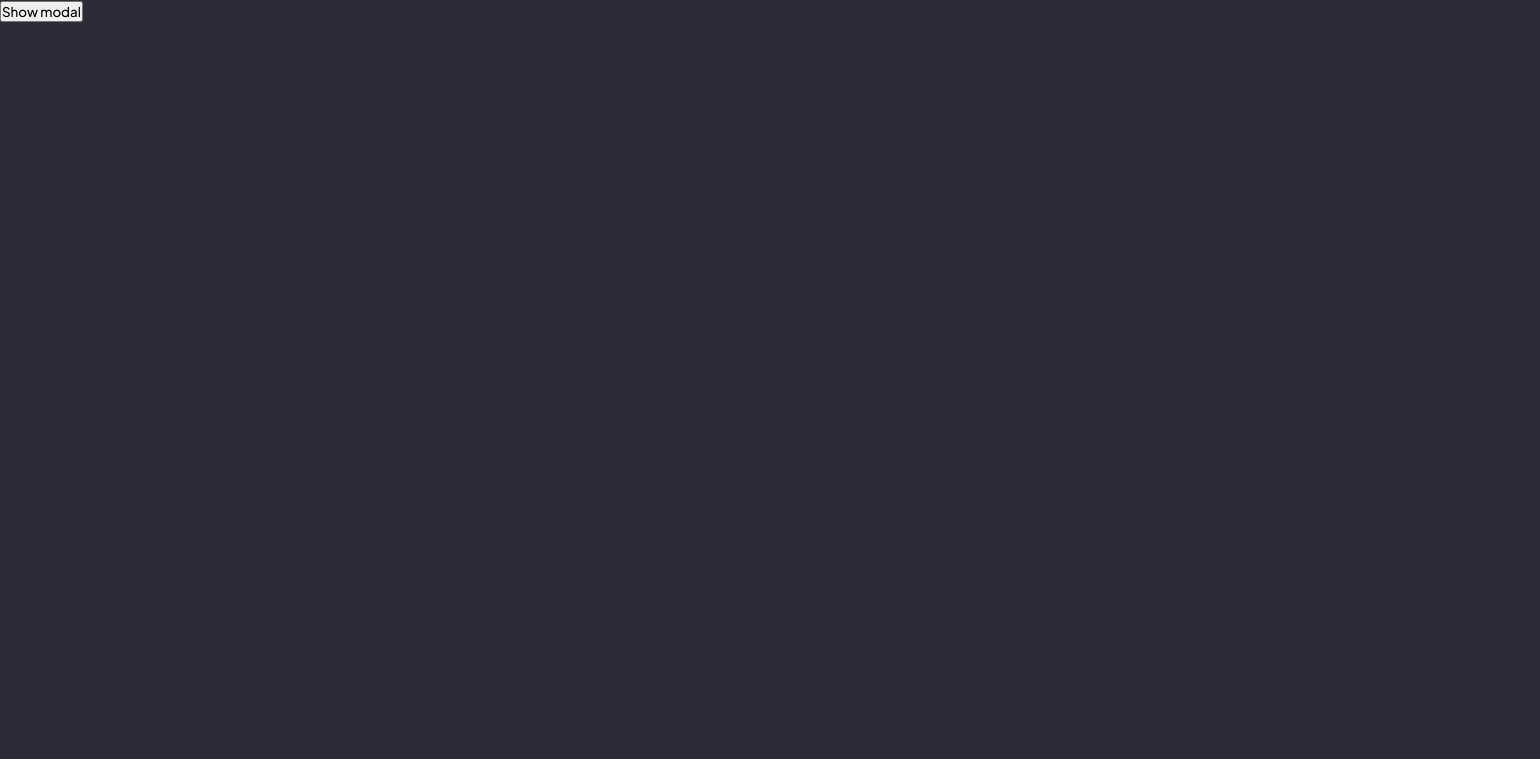
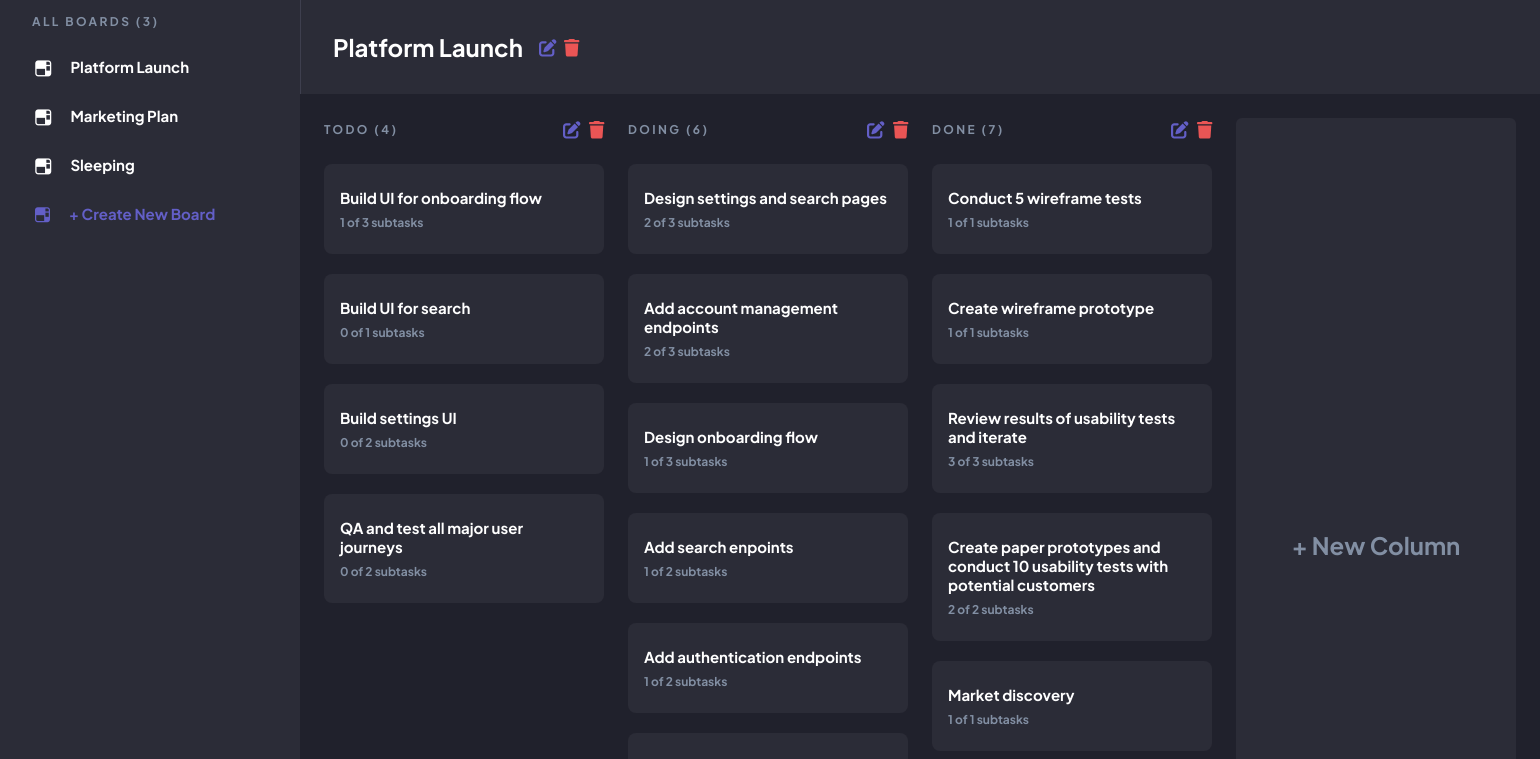
Before and after one commit to rahmadsubakti/my-kanban-management, a React (Vite) app in the folder kanban-frontend/: page / in a window 1280 px wide. Shown: the top 759 px of the page, 1540 px wide, since content can reach past the window. Built offline with nearby package versions, Linux system fonts and the light colour scheme.

Commit message:
Add edit action for board and modify the width of modal

```diff
--- a/kanban-frontend/src/App.tsx
+++ b/kanban-frontend/src/App.tsx
@@ -18,18 +18,11 @@ const Main = () => {
   )
 }
 
-
-import TaskInfo from './containers/TaskInfo/TaskInfo';
-
-import useModal from './utils/useModal';
-
 function App() {
-  const { showModal, openModal, closeModal } = useModal();
 
   return (
     <>
-      <button onClick={openModal}>Show modal</button>
-      <Modal showModal={showModal} closeModal={closeModal}><TaskInfo /></Modal>
+      <Main />
     </>
   )
 }
--- a/kanban-frontend/src/components/Modal/modal.scss
+++ b/kanban-frontend/src/components/Modal/modal.scss
@@ -12,6 +12,7 @@
   align-items: center;
 
   .modal-container {
+    width: 30rem;
     border-radius: .375rem;
     background-color: $dark-grey;
     padding: 2rem;
--- a/kanban-frontend/src/containers/section/HeaderSection/Header.tsx
+++ b/kanban-frontend/src/containers/section/HeaderSection/Header.tsx
@@ -1,20 +1,32 @@
 import { useBoardDetail } from "@/utils/stateStore";
-
+import useModal from "@/utils/useModal";
 import { EditButton, DeleteButton } from "@/components/IconButton/IconButton";
+import Modal from "@/components/Modal/Modal";
+import BoardForm from "@/forms/BoardForm";
 
 import './header.scss';
 
 const Header = () => {
   const name = useBoardDetail((state:any) => state.name)
+  const [showModalEdit, openModalEdit, closeModalEdit] = useModal();
+  const [showModalDel, openModalDel, closeModalDel] = useModal();
+
   return (
     <header>
       <div className="board-title-container">
         <h1 className="board-title">{name}</h1>
         <div className="btn-groups">
-          <EditButton />
-          <DeleteButton />
+          <EditButton
+            title="Edit this board"
+            onClick={openModalEdit}
+          />
+          <DeleteButton
+            title="Delete this board"
+            onClick={openModalDel}
+          />
         </div>
       </div>
+      <Modal showModal={showModalEdit} closeModal={closeModalEdit}><BoardForm /></Modal>
     </header>
   )
 }
--- a/kanban-frontend/src/utils/useModal.tsx
+++ b/kanban-frontend/src/utils/useModal.tsx
@@ -6,11 +6,11 @@ const useModal = () => {
   const openModal = () => setShowModal(true);
   const closeModal = () => setShowModal(false);
 
-  return {
-    showModal: showModal,
-    openModal: openModal,
-    closeModal: closeModal,
-  }
+  return [
+    showModal,
+    openModal,
+    closeModal,
+  ] as const;
 }
 
 export default useModal;
```
